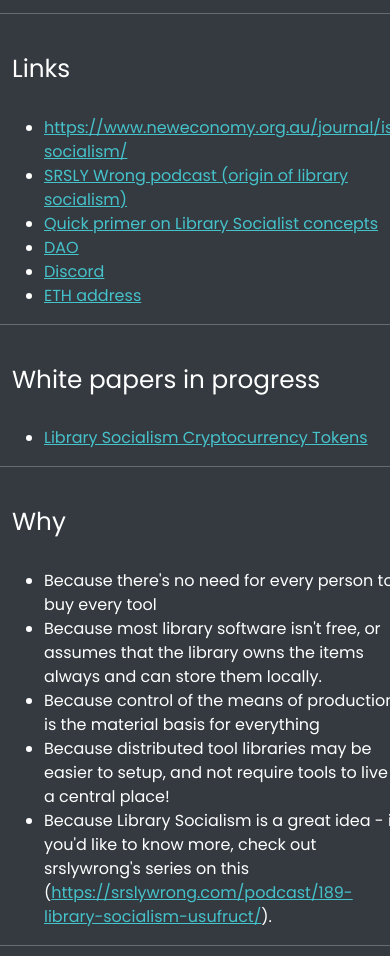
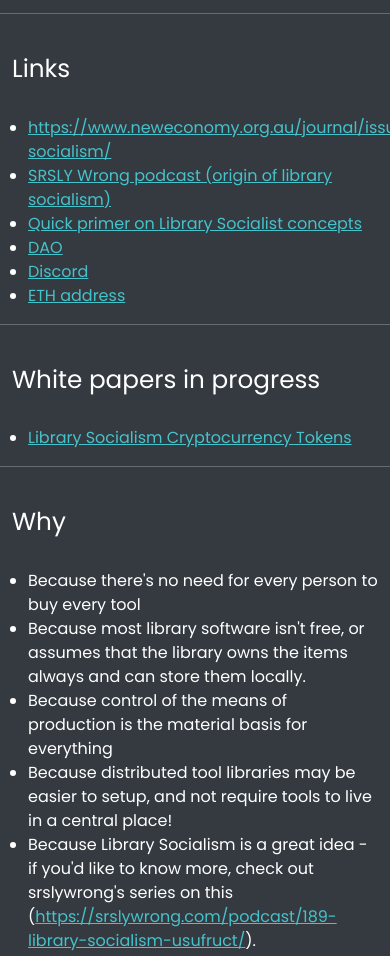
Before and after one commit to Means-Of-Production/website, a plain HTML site: page index.html in a window 390 px wide. Shown: the part 507-1463 px from the top of the page. Drawn offline with nearby package versions, Linux system fonts and the light colour scheme.

Commit message:
fix mobile responsiveness, add some scss comments

```diff
--- a/index.html
+++ b/index.html
@@ -3,6 +3,8 @@
 
 <head>
   <meta charset="UTF-8">
+  <meta name="viewport"
+    content="width=device-width, initial-scale=1, shrink-to-fit=no">
   <link rel="stylesheet" href="./styles/style.css">
   <title>Means of Production Library Software</title>
 </head>
--- a/styles/style.scss
+++ b/styles/style.scss
@@ -1,17 +1,18 @@
 @import url("https://fonts.googleapis.com/css2?family=Poppins:wght@400;700&display=swap");
 
+// Add variables here to overwrite Bootstrap's SCSS variables (found in bootstrap/scss/_variables.scss), or just new variables we want to use
 $font-family-base: "Poppins", sans-serif;
 $color-dark-theme: #ffffff; // white
 $link-color: #46c2cb;
 
 @import "./node_modules/bootstrap/scss/bootstrap.scss";
 
+// Add variables to overwrite Bootstrap's plain CSS variables (found in bootstrap/scss/_root.scss)
 :root {
   // controls bg-light background color
   --bs-light-rgb: 255, 255, 255;
   // controls bg-dark background color
   --bs-dark-rgb: 52, 58, 64;
-  // --bs-link-color: #46c2cb;
 }
 
 body {
@@ -22,16 +23,28 @@ h1 {
   margin-top: 4rem !important;
   margin-bottom: 2rem !important;
 }
+
 h2 {
   margin-bottom: 2rem !important;
 }
+
 h3 {
   margin-top: 1.5rem !important;
   margin-bottom: 1rem !important;
 }
+
 ul,
 ol {
   margin-left: 2rem;
+  @media only screen and (max-width: 576px) {
+    margin-left: 1rem;
+  }
+}
+
+li {
+  @media only screen and (max-width: 576px) {
+    padding-right: 1rem;
+  }
 }
 
 hr {
```
Also changed, not shown: styles/style.css, 1 other file.
